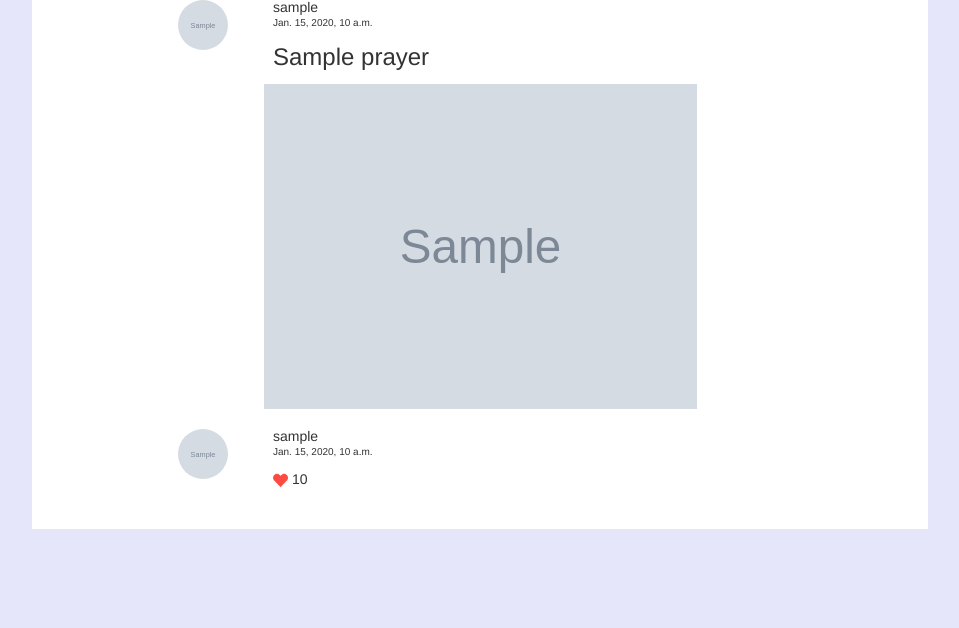
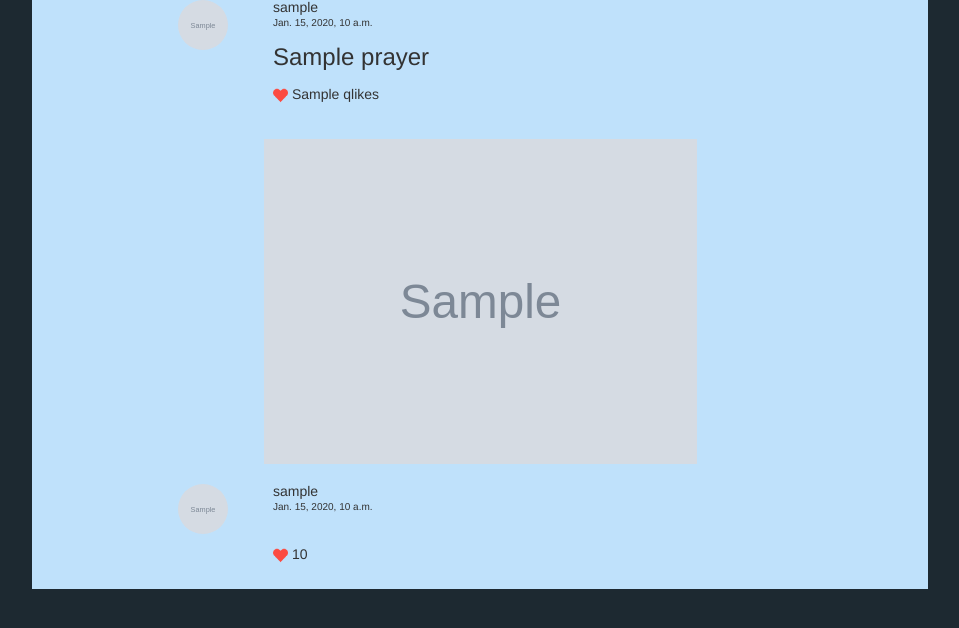
Before and after one commit to csak4718/GuaGua_Website, a Django app: template guagua/templates/guagua/results.html in a window 1280 px wide. Shown: the top 628 px of the page, without its empty margins (160-1119 px from the left). Run offline with Django 3.2, Linux system fonts and the light colour scheme; the template is opened without the code that fills it: most values are stand-ins (such as "Sample title", 1, 10 or a date in 2020); grey boxes marked "Sample" are stand-in pictures; some libraries are stand-ins or nearby versions.

```diff
--- a/guagua/static/guagua/results.css
+++ b/guagua/static/guagua/results.css
@@ -9,12 +9,12 @@
 
 
 body {
-  background-color:#E6E6FA;
+  background-color:#1d2931;
 }
 
 .container.theme-showcase {
   width: 70%;
-  background-color: white;
+  background-color: #bfe1fb;
 }
 
 /*.placeHorizontally {
@@ -84,6 +84,8 @@ margin-right: 0px;*/
     position: relative;
     margin-left: 100px;
     margin-right: 100px;
+    background-color: #bfe1fb;
+    padding-bottom: 15px;
 }
 
 .small_line_height {
--- a/guagua/templates/guagua/results.html
+++ b/guagua/templates/guagua/results.html
@@ -63,6 +63,12 @@
 				 	 <font size="1">{{postRelativeDateTime}}</font>
 				 </p>
 				 <p><font size="5">{{post.prayer}}</font></p>
+
+				 {% if post.QLikes != 0 %}
+				 <img src="{% static "guagua/images/ic_like.png" %}" height="15" width="15"> {{post.QLikes}}
+				 <br>
+				 <br>
+				 {% endif %}
 			 </div>
 		 </div>
 
@@ -108,7 +114,7 @@
 					 {{ commenter.nickname }}<br>
 					 <font size="1">{{comment.createdAtInLocalTime}}</font>
 				 <p>
-				 <p>{{ comment.msg }}</p>
+				 {{ comment.msg }}<br>
 
 				 {% if comment.Likes != 0 %}
 				 <img src="{% static "guagua/images/ic_like.png" %}" height="15" width="15"> {{comment.Likes}}
@@ -116,8 +122,6 @@
 
 			 </div>
 		 	</div>
-			<br>
-			<br>
   		{% endfor %}
 
 		</div> <!-- container theme-showcase -->
```
